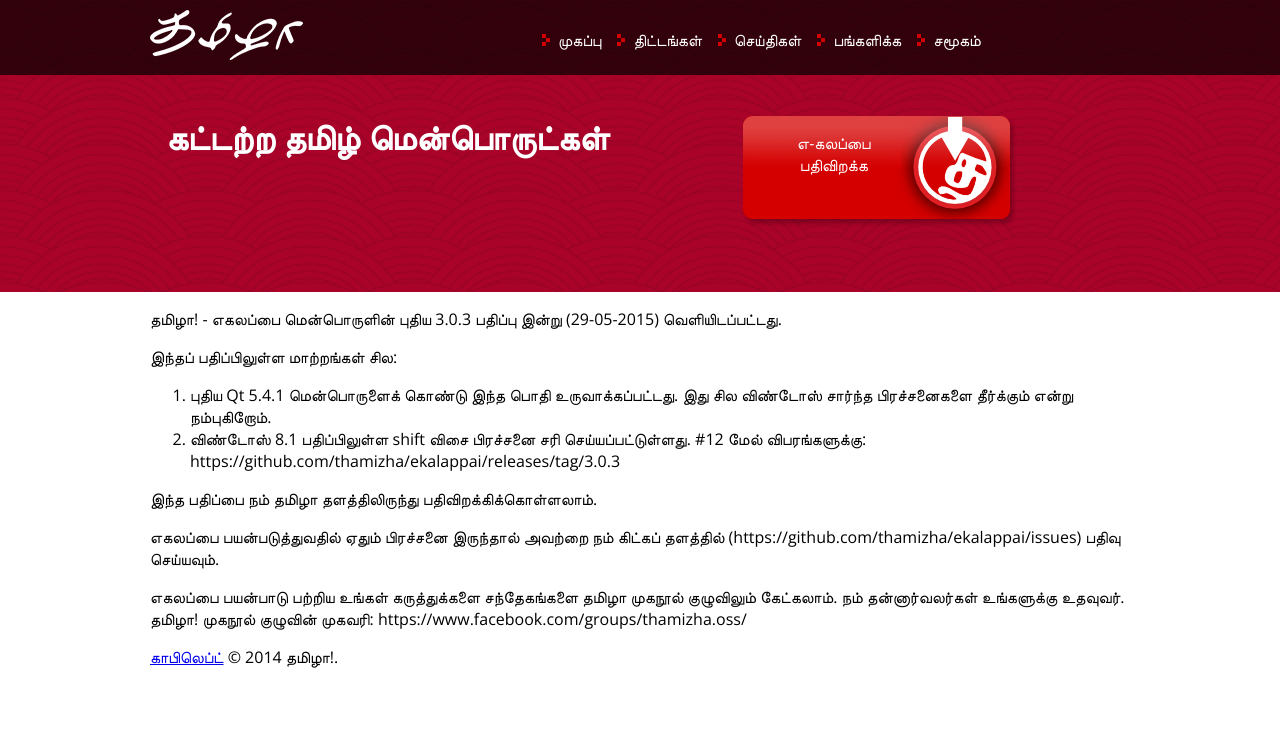
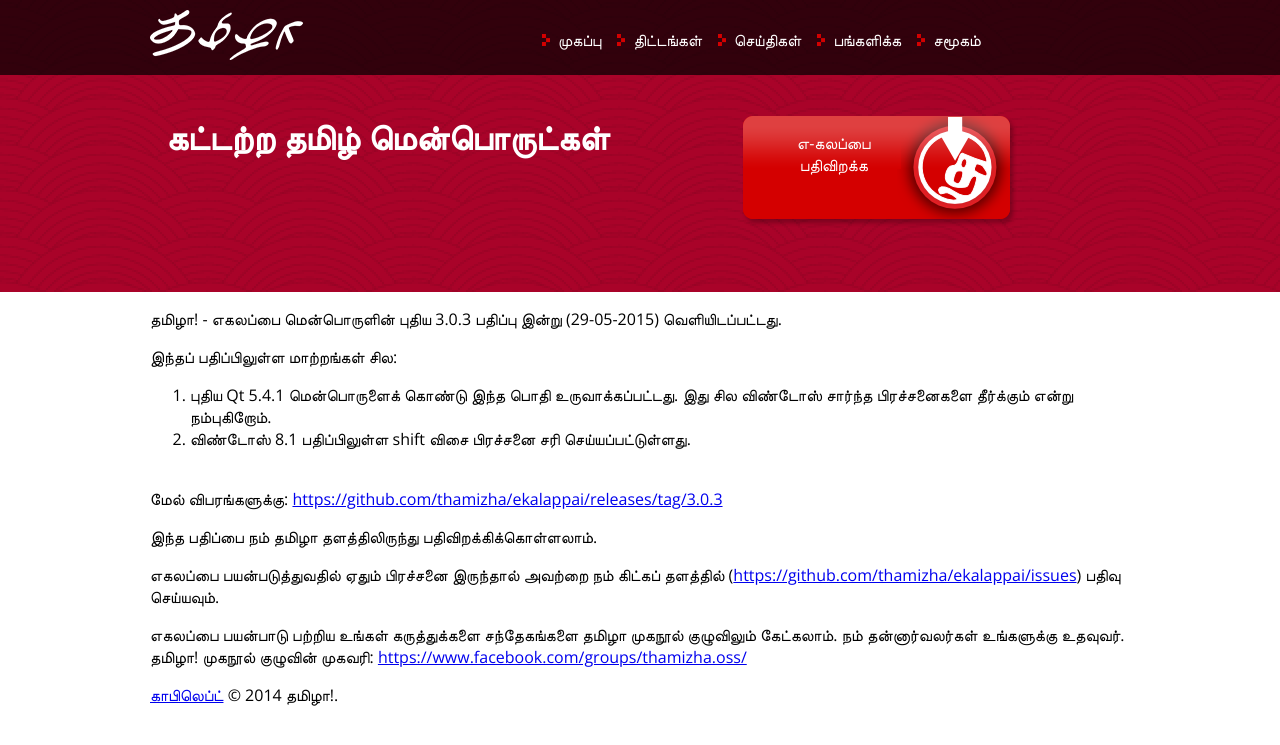
Before and after one commit to thamizha/thamizha.github.io, a Jekyll site: the page built from _posts/2015-05-29-ekalappai-v3.0.3-released.md, in a window 1280 px wide. Shown: the top 745 px of the page. Built offline with Jekyll 4.4.1, drawn with Linux system fonts in a browser that asks for light colours.

Commit message:
release notice changes

```diff
--- a/_posts/2015-05-29-ekalappai-v3.0.3-released.md
+++ b/_posts/2015-05-29-ekalappai-v3.0.3-released.md
@@ -8,14 +8,15 @@
 ---
 தமிழா! - எகலப்பை மென்பொருளின் புதிய 3.0.3 பதிப்பு இன்று (29-05-2015) வெளியிடப்பட்டது.
 
-இந்தப் பதிப்பிலுள்ள மாற்றங்கள் சில:
-1. புதிய Qt 5.4.1 மென்பொருளைக் கொண்டு இந்த பொதி உருவாக்கப்பட்டது. இது சில விண்டோஸ் சார்ந்த பிரச்சனைகளை தீர்க்கும் என்று நம்புகிறோம்.
-2. விண்டோஸ் 8.1 பதிப்பிலுள்ள shift விசை பிரச்சனை சரி செய்யப்பட்டுள்ளது. #12
-மேல் விபரங்களுக்கு: https://github.com/thamizha/ekalappai/releases/tag/3.0.3
+இந்தப் பதிப்பிலுள்ள மாற்றங்கள் சில:<br>
+1. புதிய Qt 5.4.1 மென்பொருளைக் கொண்டு இந்த பொதி உருவாக்கப்பட்டது. இது சில விண்டோஸ் சார்ந்த பிரச்சனைகளை தீர்க்கும் என்று நம்புகிறோம்.<br>
+2. விண்டோஸ் 8.1 பதிப்பிலுள்ள shift விசை பிரச்சனை சரி செய்யப்பட்டுள்ளது. <br><br>
+
+மேல் விபரங்களுக்கு: <a href="https://github.com/thamizha/ekalappai/releases/tag/3.0.3">https://github.com/thamizha/ekalappai/releases/tag/3.0.3</a><br>
 
 இந்த பதிப்பை நம் தமிழா தளத்திலிருந்து பதிவிறக்கிக்கொள்ளலாம்.
 
-எகலப்பை பயன்படுத்துவதில் ஏதும் பிரச்சனை இருந்தால் அவற்றை நம் கிட்கப் தளத்தில் (https://github.com/thamizha/ekalappai/issues) பதிவு செய்யவும்.
+எகலப்பை பயன்படுத்துவதில் ஏதும் பிரச்சனை இருந்தால் அவற்றை நம் கிட்கப் தளத்தில் (<a href="https://github.com/thamizha/ekalappai/issues">https://github.com/thamizha/ekalappai/issues</a>) பதிவு செய்யவும்.
 
-எகலப்பை பயன்பாடு பற்றிய உங்கள் கருத்துக்களை சந்தேகங்களை தமிழா முகநூல் குழுவிலும் கேட்கலாம். நம் தன்னார்வலர்கள் உங்களுக்கு உதவுவர்.
-தமிழா! முகநூல் குழுவின் முகவரி: https://www.facebook.com/groups/thamizha.oss/
+எகலப்பை பயன்பாடு பற்றிய உங்கள் கருத்துக்களை சந்தேகங்களை தமிழா முகநூல் குழுவிலும் கேட்கலாம். நம் தன்னார்வலர்கள் உங்களுக்கு உதவுவர். <br>
+தமிழா! முகநூல் குழுவின் முகவரி: <a href="https://www.facebook.com/groups/thamizha.oss/">https://www.facebook.com/groups/thamizha.oss/</a>
```
